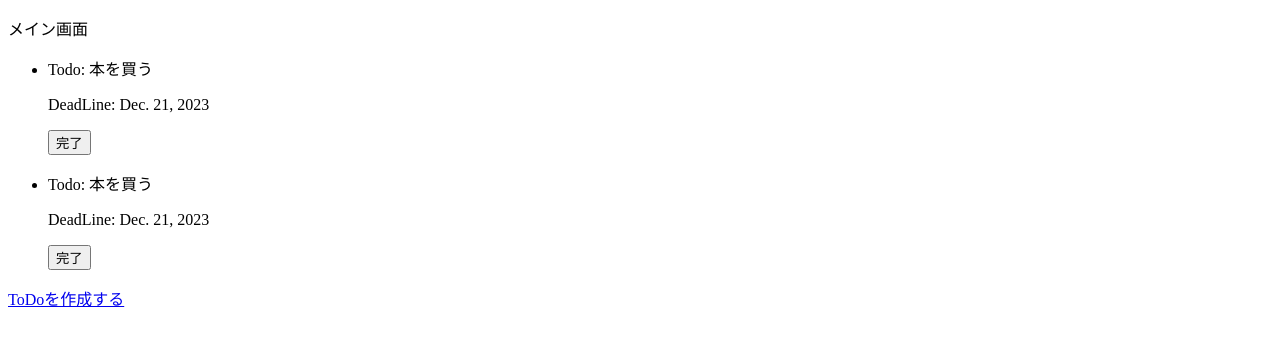
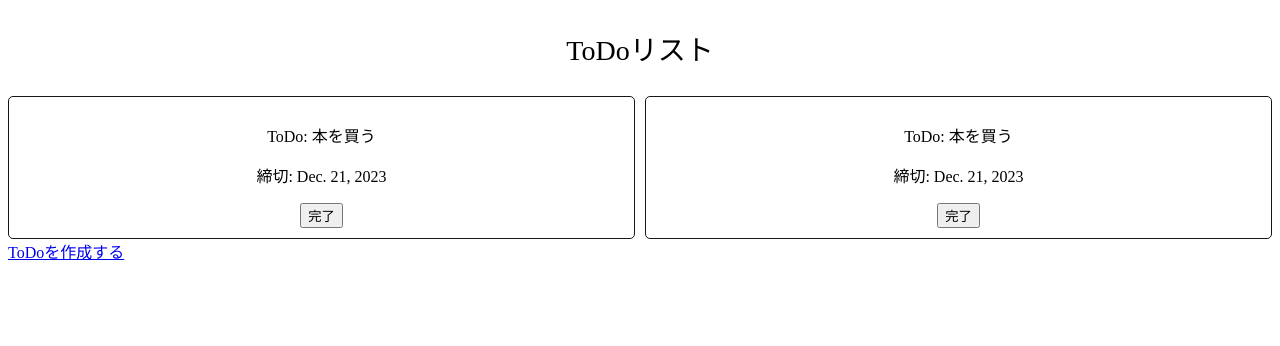
Before and after one commit to nono004/Todo_Django, a Django app: page /todo_app/ in a window 1280 px wide. Shown: the top 346 px of the page. Run offline with Django 4.2, Linux system fonts and the light colour scheme; data comes from the database, SQL or seed files in the repository.

Commit message:
version 2

```diff
--- /dev/null
+++ b/todo_app/static/todoApp/main.css
@@ -0,0 +1,18 @@
+.Title{
+    text-align: center;
+    font-size: 1.75rem;
+}
+.Wrapper{
+    display: grid;
+    grid-template-columns: repeat(auto-fit, minmax(250px, 1fr));
+    column-gap: 10px;
+    row-gap: 1em;
+}
+
+.Card{
+    border: solid 1px #171617;
+    background-color: #fff;
+    text-align: center;
+    border-radius: 5px;
+    padding: 10px 5px;
+}
--- a/todo_app/templates/todoApp/main.html
+++ b/todo_app/templates/todoApp/main.html
@@ -3,22 +3,24 @@
 <head>
     <meta charset="UTF-8">
     <meta name="viewport" content="width=device-width, initial-scale=1.0">
+    {% load static %}
+    <link rel="stylesheet" href="{% static 'todoApp/main.css' %}">
     <title>現在のToDo</title>
 </head>
 <body>
-    <p>メイン画面</p>
-    <ul>
+    <p class = "Title">ToDoリスト</p>
+    <div class = "Wrapper">
         {% for item in data %}
-        <li>
-            <p>Todo: {{ item.Todo }}</p>
-            <p>DeadLine: {{ item.DeadLine }}</p>
+        <div class = "Card">
+            <p>ToDo: {{ item.Todo }}</p>
+            <p>締切: {{ item.DeadLine }}</p>
             <form method="post" action="{% url 'todoApp:Delete' item.id %}">
                 {% csrf_token %}
                 <button>完了</button>
             </form>
-        </li>
+        </div>
         {% endfor %}
-    </ul>
-    <a href="{% url 'todoApp:Input' %}">ToDoを作成する</a>
+    </div>
+    <a href="{% url 'todoApp:Input' %}" class = "Link">ToDoを作成する</a>
 </body>
 </html>
--- a/todo_app/views.py
+++ b/todo_app/views.py
@@ -6,7 +6,7 @@ from .models import TodoModel
 # Create your views here.
 class Main(View):
     def get(self, request):
-        data = TodoModel.objects.all()
+        data = TodoModel.objects.all().order_by('DeadLine')
         return render(request, "todoApp/main.html", {'data' : data})
 
 class DeleteItem(View):
```
